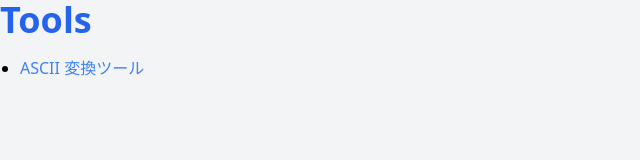
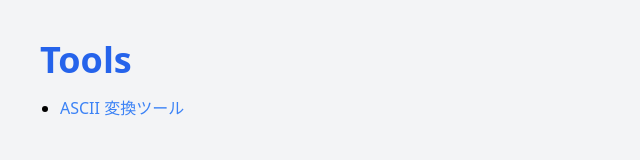
Before and after one commit to yutat23/tools, a plain HTML site: page docs/index.html in a window 1280 px wide. Shown: the whole page, without its empty margins (0-640 px from the left). Drawn offline with nearby package versions, Linux system fonts and the light colour scheme.

Commit message:
Add padding to body element

```diff
--- a/docs/index.html
+++ b/docs/index.html
@@ -6,7 +6,7 @@
     <title>Tools</title>
     <script src="https://cdn.tailwindcss.com"></script>
   </head>
-  <body class="bg-gray-100">
+  <body class="bg-gray-100 p-10">
     <h1 class="text-4xl font-bold mb-4 text-blue-600">Tools</h1>
     <ul class="list-disc pl-5">
       <li>
```
